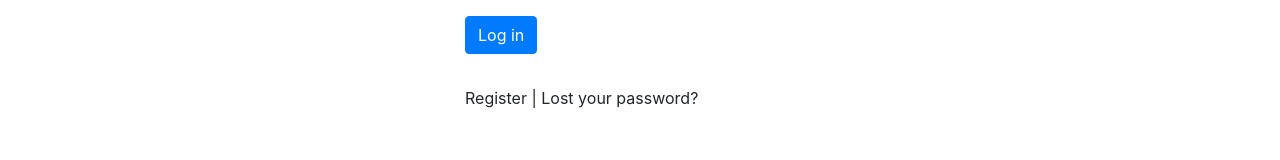
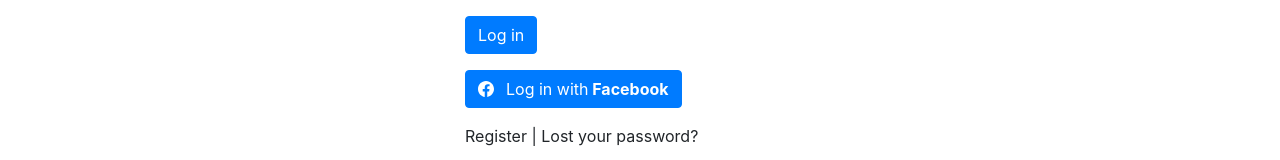
Before and after one commit to GetmevaDev/btp-dev, a Next.js app: page /login in a window 1280 px wide. Shown: the part 436-596 px from the top of the page. Built offline with nearby package versions, Linux system fonts and the light colour scheme; no server answers.

Commit message:
add button

```diff
--- a/pages/login.js
+++ b/pages/login.js
@@ -80,24 +80,24 @@
         </Row>
         <Row className="mt-3">
           <Col md={{ span: 4, offset: 4 }}>
-            {/*<Button variant="primary">*/}
-            {/*  <Link href={`${process.env.BACKEND_URL}/connect/facebook`}>*/}
-            {/*    <a className={styles.login_facebook_link}>*/}
-            {/*      <svg*/}
-            {/*        xmlns="http://www.w3.org/2000/svg"*/}
-            {/*        width="20"*/}
-            {/*        height="20"*/}
-            {/*        fill="currentColor"*/}
-            {/*        className="bi bi-facebook mr-2"*/}
-            {/*        viewBox="0 0 20 20"*/}
-            {/*      >*/}
-            {/*        <path d="M16 8.049c0-4.446-3.582-8.05-8-8.05C3.58 0-.002 3.603-.002 8.05c0 4.017 2.926 7.347 6.75 7.951v-5.625h-2.03V8.05H6.75V6.275c0-2.017 1.195-3.131 3.022-3.131.876 0 1.791.157 1.791.157v1.98h-1.009c-.993 0-1.303.621-1.303 1.258v1.51h2.218l-.354 2.326H9.25V16c3.824-.604 6.75-3.934 6.75-7.951z" />*/}
-            {/*      </svg>*/}
-            {/*      Log in with*/}
-            {/*      <strong> Facebook</strong>*/}
-            {/*    </a>*/}
-            {/*  </Link>*/}
-            {/*</Button>*/}
+            <Button variant="primary">
+              <Link href={`${process.env.BACKEND_URL}/connect/facebook`}>
+                <a className={styles.login_facebook_link}>
+                  <svg
+                    xmlns="http://www.w3.org/2000/svg"
+                    width="20"
+                    height="20"
+                    fill="currentColor"
+                    className="bi bi-facebook mr-2"
+                    viewBox="0 0 20 20"
+                  >
+                    <path d="M16 8.049c0-4.446-3.582-8.05-8-8.05C3.58 0-.002 3.603-.002 8.05c0 4.017 2.926 7.347 6.75 7.951v-5.625h-2.03V8.05H6.75V6.275c0-2.017 1.195-3.131 3.022-3.131.876 0 1.791.157 1.791.157v1.98h-1.009c-.993 0-1.303.621-1.303 1.258v1.51h2.218l-.354 2.326H9.25V16c3.824-.604 6.75-3.934 6.75-7.951z" />
+                  </svg>
+                  Log in with
+                  <strong> Facebook</strong>
+                </a>
+              </Link>
+            </Button>
           </Col>
         </Row>
         <Row className="mt-3">
```
